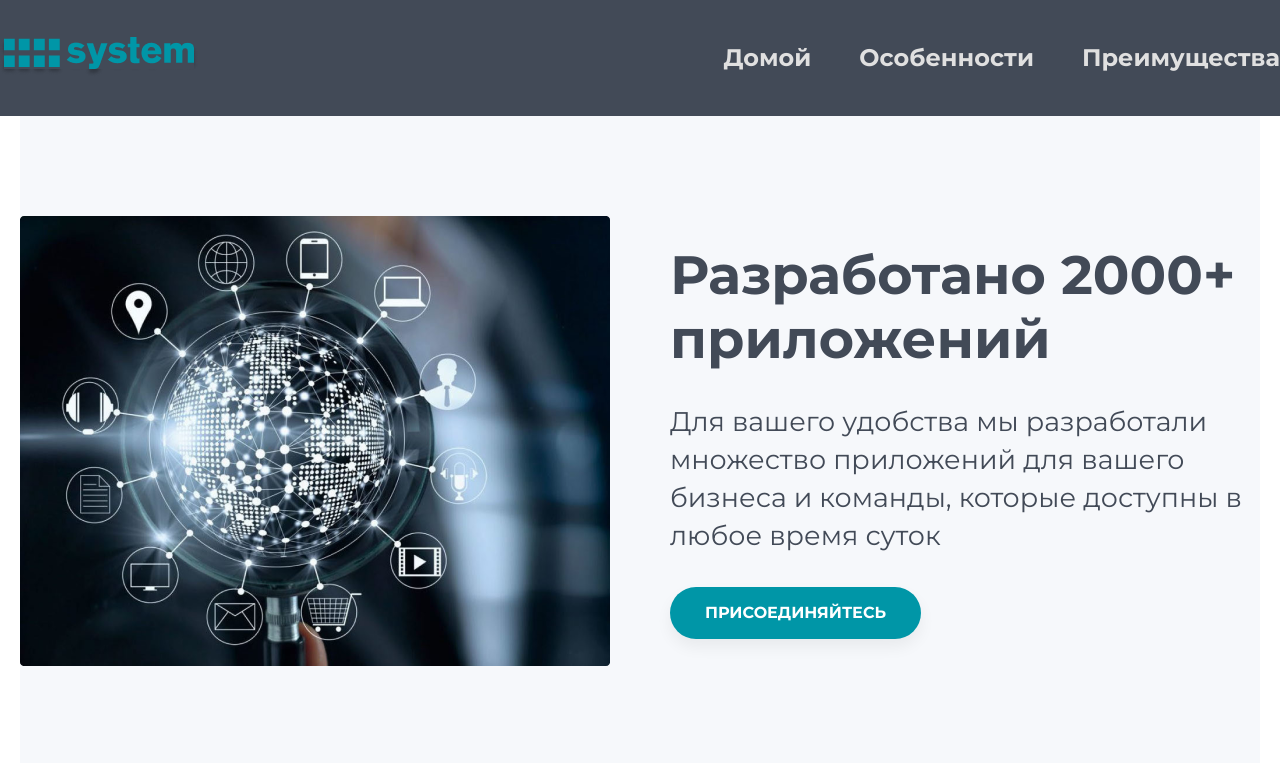
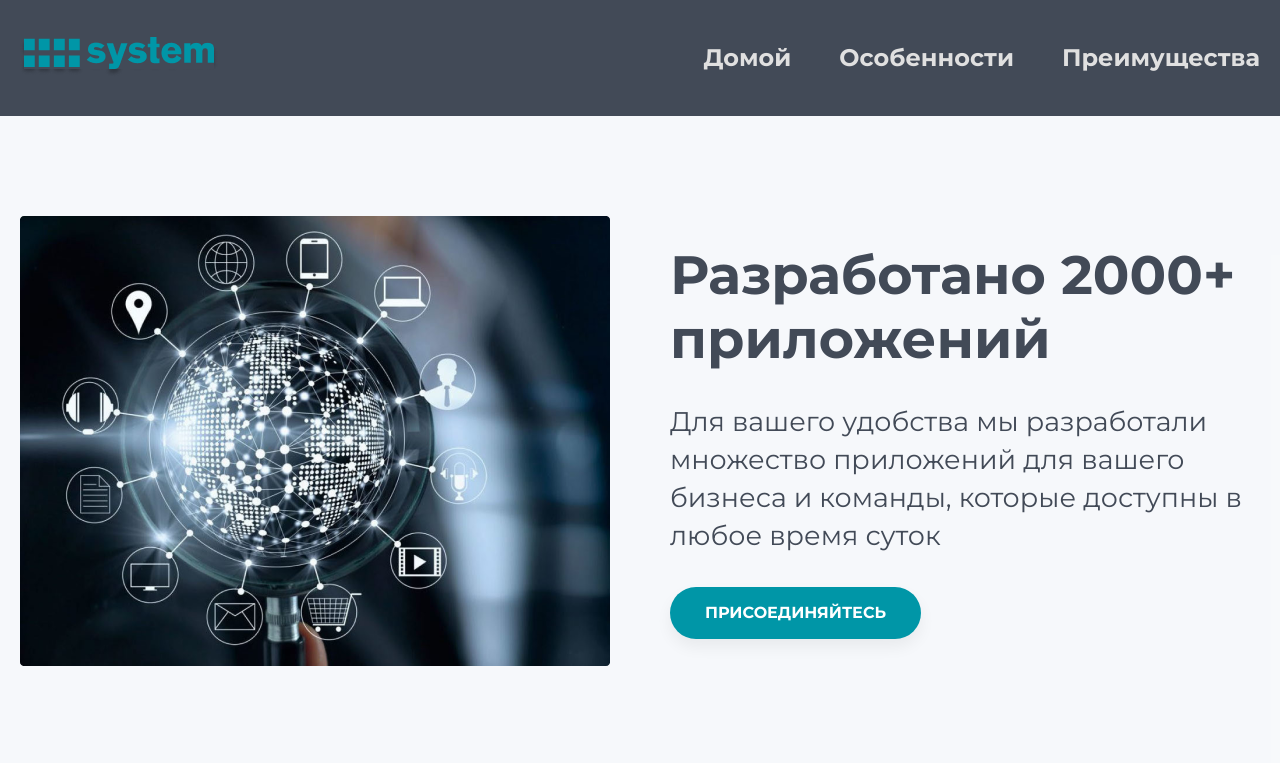
Before and after one commit to Peter-developer01/System-Template, a plain HTML site: page index.html in a window 1280 px wide. Shown: the top 763 px of the page. Drawn offline with Linux system fonts and the light colour scheme.

Commit message:
Update styles.css

```diff
--- a/css/styles.css
+++ b/css/styles.css
@@ -17,11 +17,6 @@ body {
 }
 
 .container {
-  max-width: 90rem;
-  margin: 0 auto;
-}
-
-section {
   max-width: 77.5rem;
   margin: 0 auto;
 }
```
